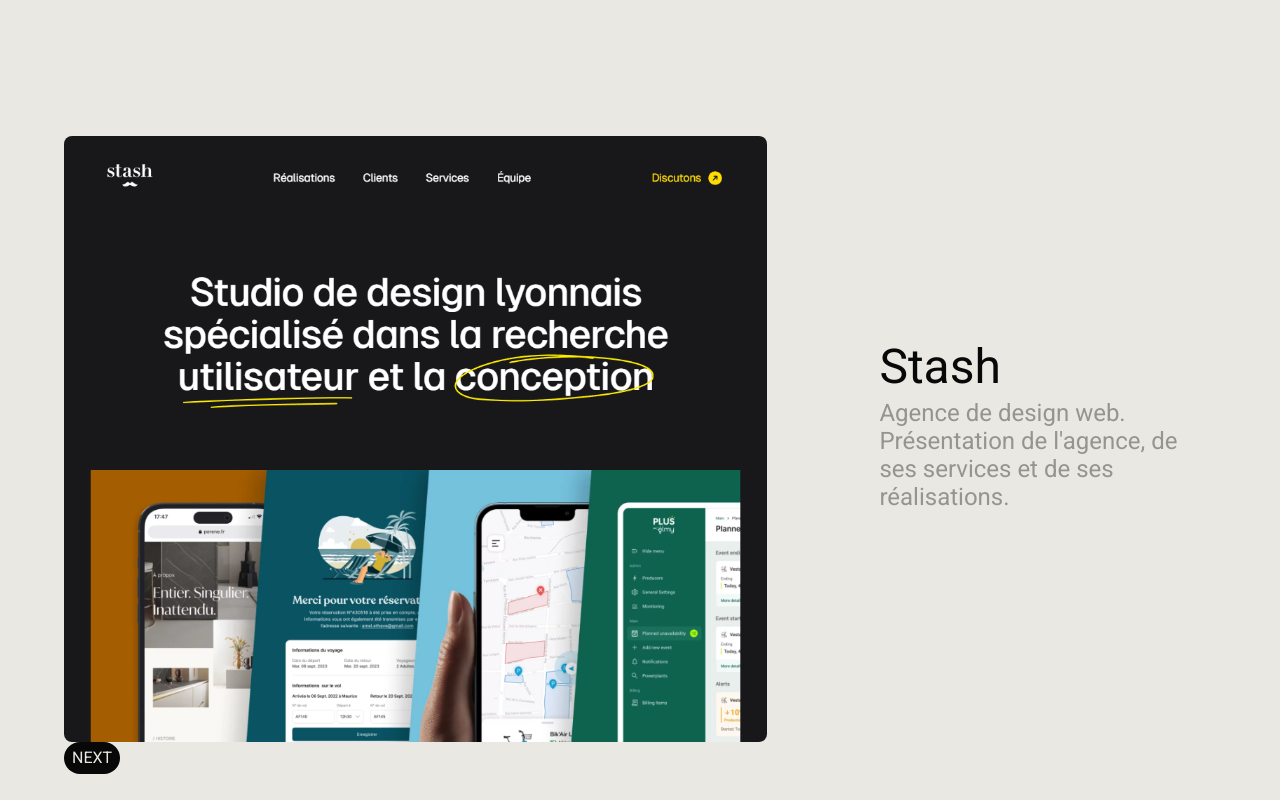
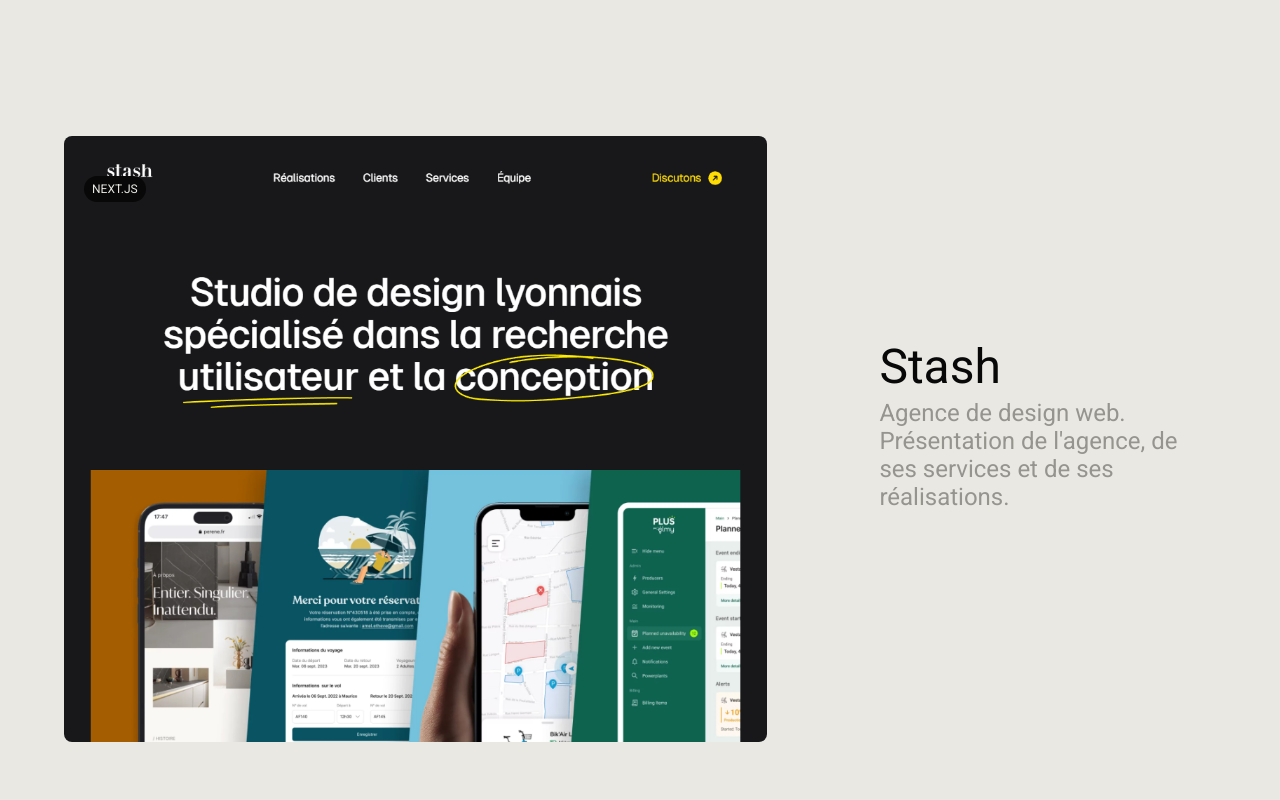
Before and after one commit to SebastienLaurentt/Portfolio-V2, a Next.js app: page / in a window 1280 px wide. Shown: the part 2200-3000 px from the top of the page. Built offline with nearby package versions, Linux system fonts and the light colour scheme.

Commit message:
update project chip component

```diff
--- a/components/ProjectCard/ProjectCard.tsx
+++ b/components/ProjectCard/ProjectCard.tsx
@@ -72,9 +72,9 @@ const ProjectCard = ({
           <p className="md:mx-0 mb-2 md:mb-4">{projectDescription}</p>
           <ProjectCardLinks siteHref={siteHref || ""} githubHref={githubHref || ""} classname="hidden md:flex" />
         </div>
-        <div className="mt-[20px] md:mt-0">
+        <div className="mt-[20px] md:mt-0 relative">
           <Image src={src} alt={alt} className="rounded-lg" />
-          <ProjectChip chipName="NEXT" />
+          <ProjectChip chipName="NEXT.JS" classname="top-10 left-5"/>
         </div>
         <ProjectCardLinks siteHref={siteHref || ""} githubHref={githubHref || ""} classname="md:hidden mt-4 justify-center" />
       </div>
--- a/components/ProjectChip/ProjectChip.tsx
+++ b/components/ProjectChip/ProjectChip.tsx
@@ -7,7 +7,7 @@ interface ProjectChipProps {
 
 const ProjectChip = ({classname, chipName}:ProjectChipProps) => {
   return (
-    <div className={`${classname} absolute bg-secondary rounded-full px-2 py-1 text-secondary-foreground `}>{chipName}</div>
+    <div className={`${classname} absolute bg-secondary rounded-full px-2 py-1 text-secondary-foreground text-xs `}>{chipName}</div>
   )
 }
 
```
